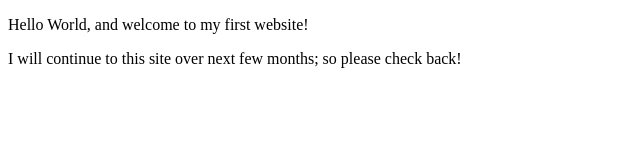
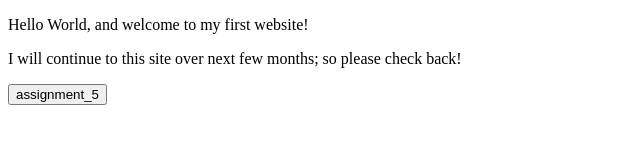
Before and after one commit to Begz-snk/erdene.github.io, a plain HTML site: page index.html in a window 1280 px wide. Shown: the whole page, without its empty margins (0-640 px from the left). Drawn offline with Linux system fonts and the light colour scheme.

Commit message:
changes
changes

```diff
--- a/index.html
+++ b/index.html
@@ -8,5 +8,6 @@
     <body>
        <p>Hello World, and welcome to my first website!</p>
        <p> I will continue to this site over next few months; so please check back!  </p>
+       <button href="/wanted-poster/"> assignment_5</button>
     </body>
 </html>
```
